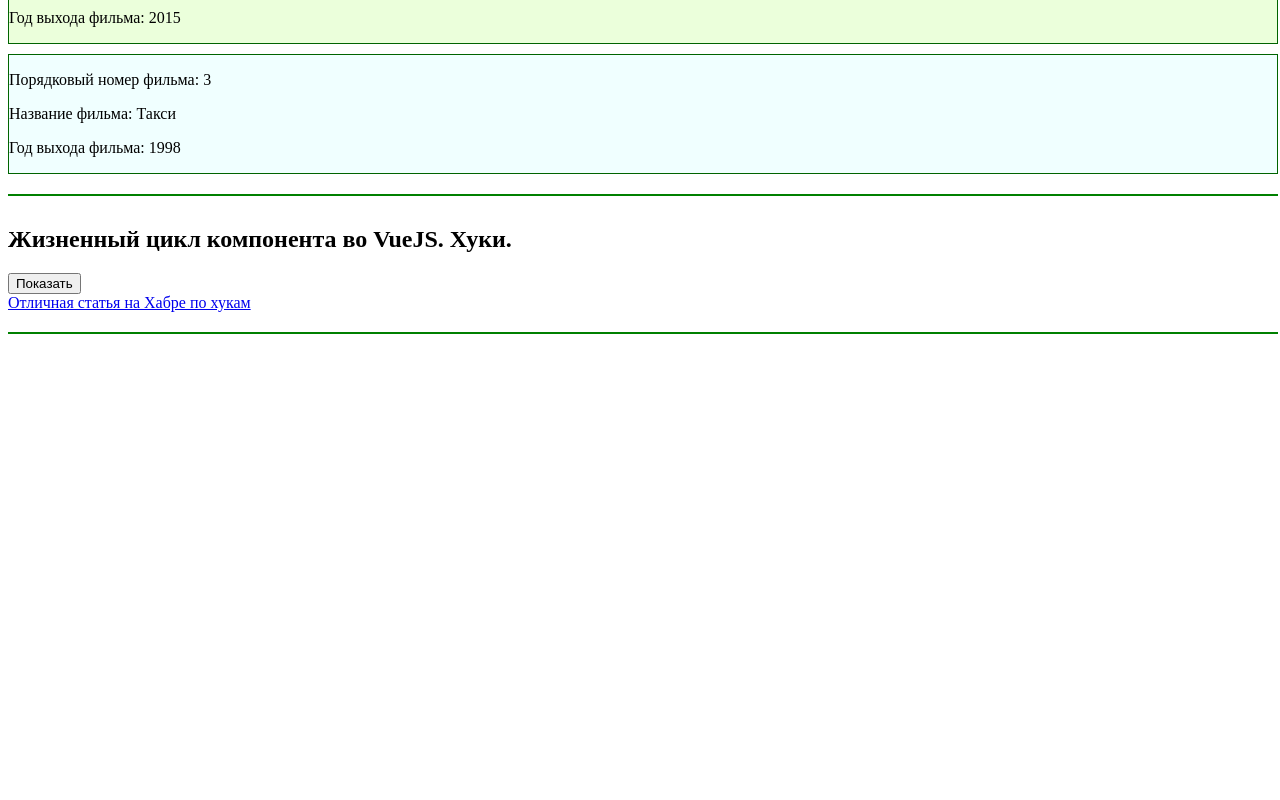
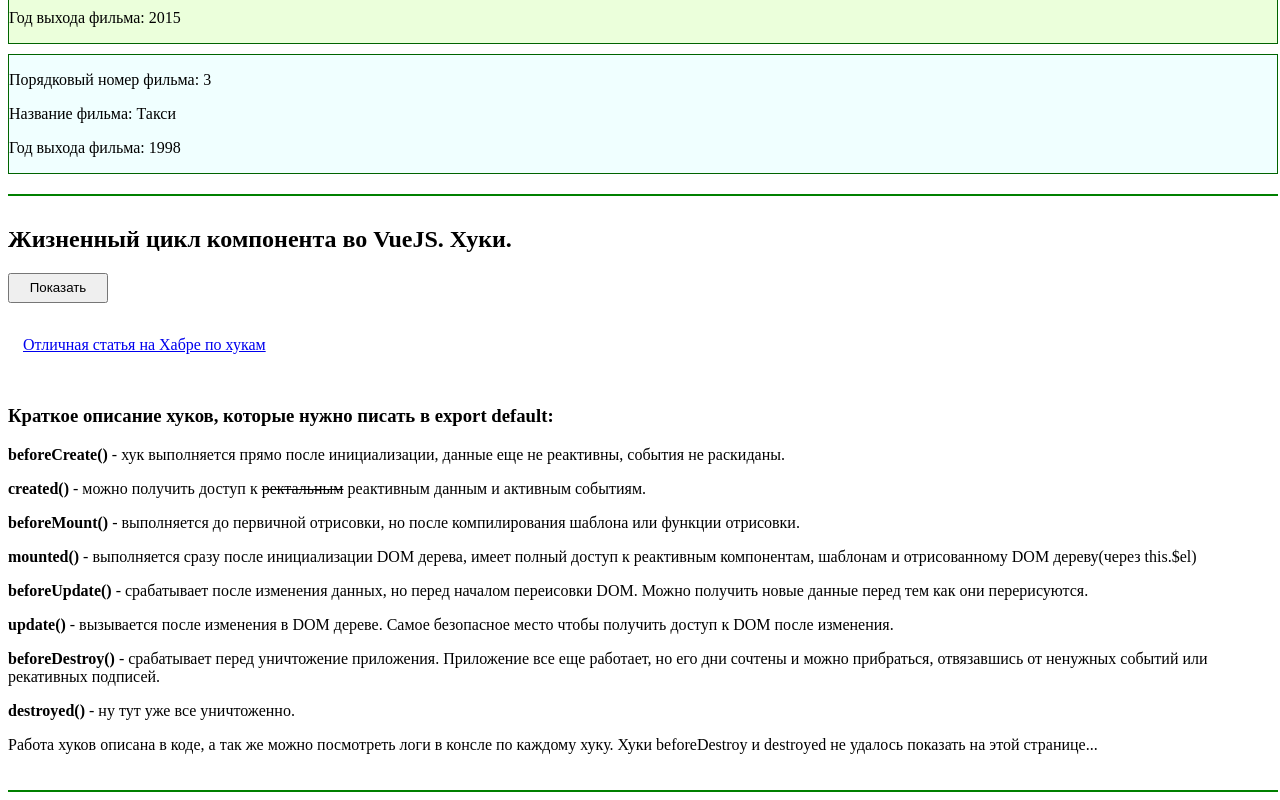
Before and after one commit to tomright/Vue3homework, a Vue app: page / in a window 1280 px wide. Shown: the part 2727-3527 px from the top of the page. Before the commit the page ends 3069 px from the top, so only its background shows below. Built offline with nearby package versions, Linux system fonts and the light colour scheme; no server answers.

Commit message:
Изучил цикл жизни приложения

```diff
--- a/src/App.vue
+++ b/src/App.vue
@@ -230,21 +230,62 @@
     </div>
     <div class="exampleNote">
       <h2>Жизненный цикл компонента во VueJS. Хуки.</h2>
-      <button @click="simpleSwitcher">
+      <div class="flexcolumn">
+        <button class="flexColumnButton" @click="simpleSwitcher">
           {{ imgButton }}
         </button>
-      <br>
+        <br />
         <a
           href="https://habr.com/ru/company/vk/blog/350962/?ysclid=l8udmnc49n759197539"
+          target="_blank"
         >
           Отличная статья на Хабре по хукам</a
         >
-      <br>
+        <br />
         <img
           v-show="imgSwitcher"
           src="./assets/lifecycle.svg"
           alt="Жизненный цикл приложения"
         />
+      </div>
+      <h3>Краткое описание хуков, которые нужно писать в export default:</h3>
+      <p>
+        <strong>beforeCreate()</strong> - хук выполняется прямо после
+        инициализации, данные еще не реактивны, события не раскиданы.
+      </p>
+      <p>
+        <strong>created()</strong> - можно получить доступ к
+        <s>ректальным</s> реактивным данным и активным событиям.
+      </p>
+      <p>
+        <strong>beforeMount()</strong> - выполняется до первичной отрисовки, но
+        после компилирования шаблона или функции отрисовки.
+      </p>
+      <p>
+        <strong>mounted()</strong> - выполняется сразу после инициализации DOM
+        дерева, имеет полный доступ к реактивным компонентам, шаблонам и
+        отрисованному DOM дереву(через this.$el)
+      </p>
+      <p>
+        <strong>beforeUpdate()</strong> - срабатывает после изменения данных, но
+        перед началом переисовки DOM. Можно получить новые данные перед тем как
+        они перерисуются.
+      </p>
+      <p>
+        <strong>update()</strong> - вызывается после изменения в DOM дереве.
+        Самое безопасное место чтобы получить доступ к DOM после изменения.
+      </p>
+      <p>
+        <strong>beforeDestroy()</strong> - срабатывает перед уничтожение
+        приложения. Приложение все еще работает, но его дни сочтены и можно
+        прибраться, отвязавшись от ненужных событий или рекативных подписей.
+      </p>
+      <p><strong>destroyed()</strong> - ну тут уже все уничтоженно.</p>
+      <p>
+        Работа хуков описана в коде, а так же можно посмотреть логи в консле по
+        каждому хуку. Хуки beforeDestroy и destroyed не удалось показать на этой
+        странице...
+      </p>
     </div>
   </div>
 </template>
@@ -395,8 +436,31 @@ export default {
       }
     },
   },
+  beforeCreate() {
+    console.log("Работа хука beforeCreate");
+  },
+  created() {
+    console.log("Работа хука created");
+  },
+  beforeMount() {
+    console.log("Работа хука beforeMount");
+  },
+
   mounted() {
     this.getUsers();
+    console.log("Работа хука mounted");
+  },
+  beforeUpdate() {
+    console.log("Работа хука beforeUpdate");
+  },
+  updated() {
+    console.log("Работа хука update");
+  },
+  beforeDestroy() {
+    console.log("Работа хука beforeDestroy");
+  },
+  destroyed() {
+    console.log("Работа хука destroyed");
   },
 };
 </script>
@@ -470,4 +534,17 @@ hr {
 .usernameList:nth-child(even) {
   background-color: azure;
 }
+.flexcolumn {
+  display: flex;
+  flex-direction: column;
+}
+.flexcolumn a {
+  margin: 15px;
+}
+.flexColumnButton {
+  position: sticky;
+  top: 20px;
+  width: 100px;
+  height: 30px;
+}
 </style>
```
Lines whose indentation alone changed are shown as unchanged.
